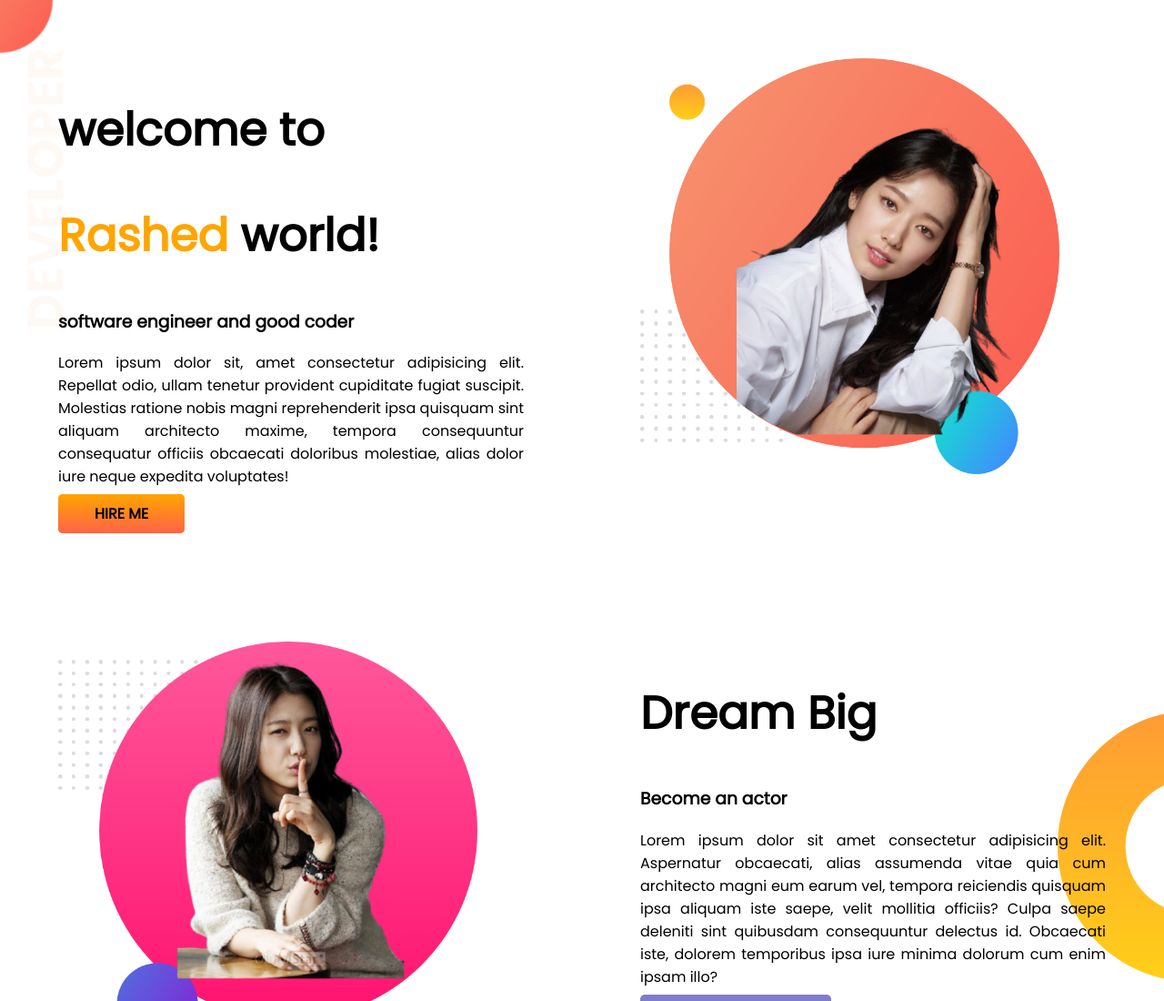
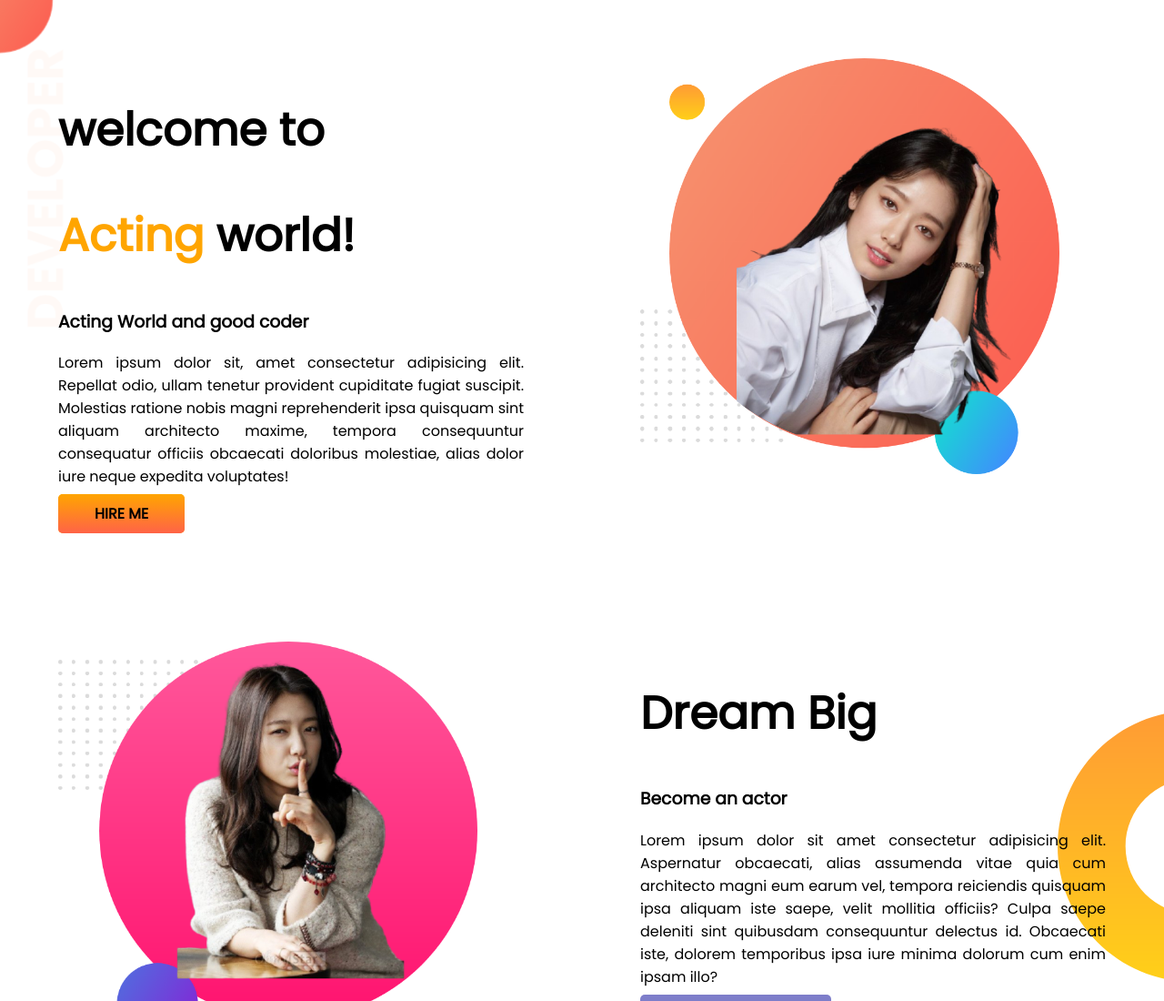
Before and after one commit to Rashed1721/developer-portfolio-00, a plain HTML site: page index.html in a window 1280 px wide. Shown: the top 1100 px of the page at 91% size. Drawn offline with Linux system fonts and the light colour scheme.

Commit message:
fix few thing

```diff
--- a/index.html
+++ b/index.html
@@ -17,8 +17,8 @@
         <div class="container">
             <div class="half-width">
                 <h1>welcome to</h1>
-                <h1><span class="orange-color">Rashed</span> world!</h1>
-                <h3>software engineer and good coder</h3>
+                <h1><span class="orange-color">Acting</span> world!</h1>
+                <h3>Acting World and good coder</h3>
                 <p>Lorem ipsum dolor sit, amet consectetur adipisicing elit. Repellat odio, ullam tenetur provident
                     cupiditate
                     fugiat suscipit. Molestias ratione nobis magni reprehenderit ipsa quisquam sint aliquam architecto
```
